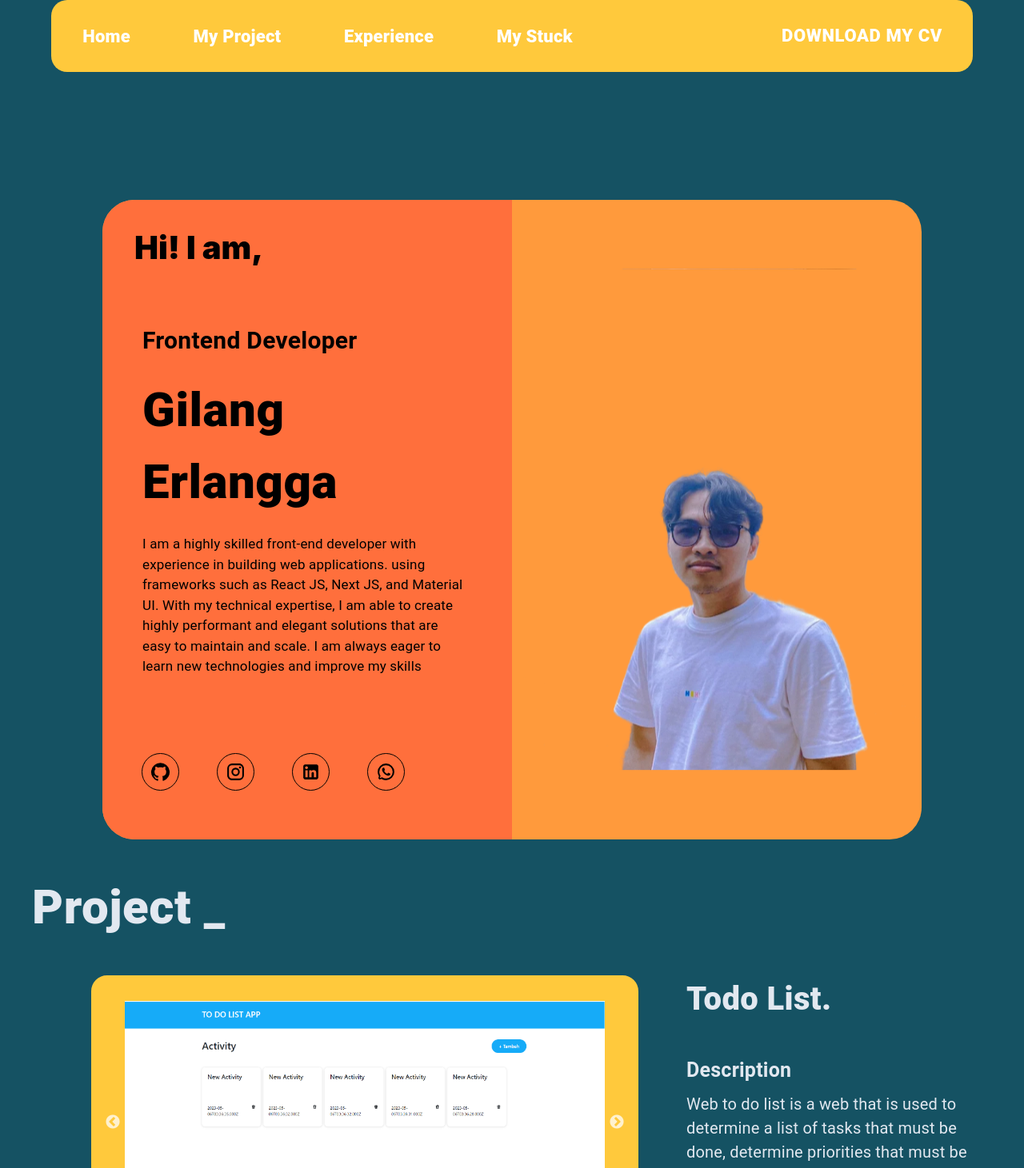
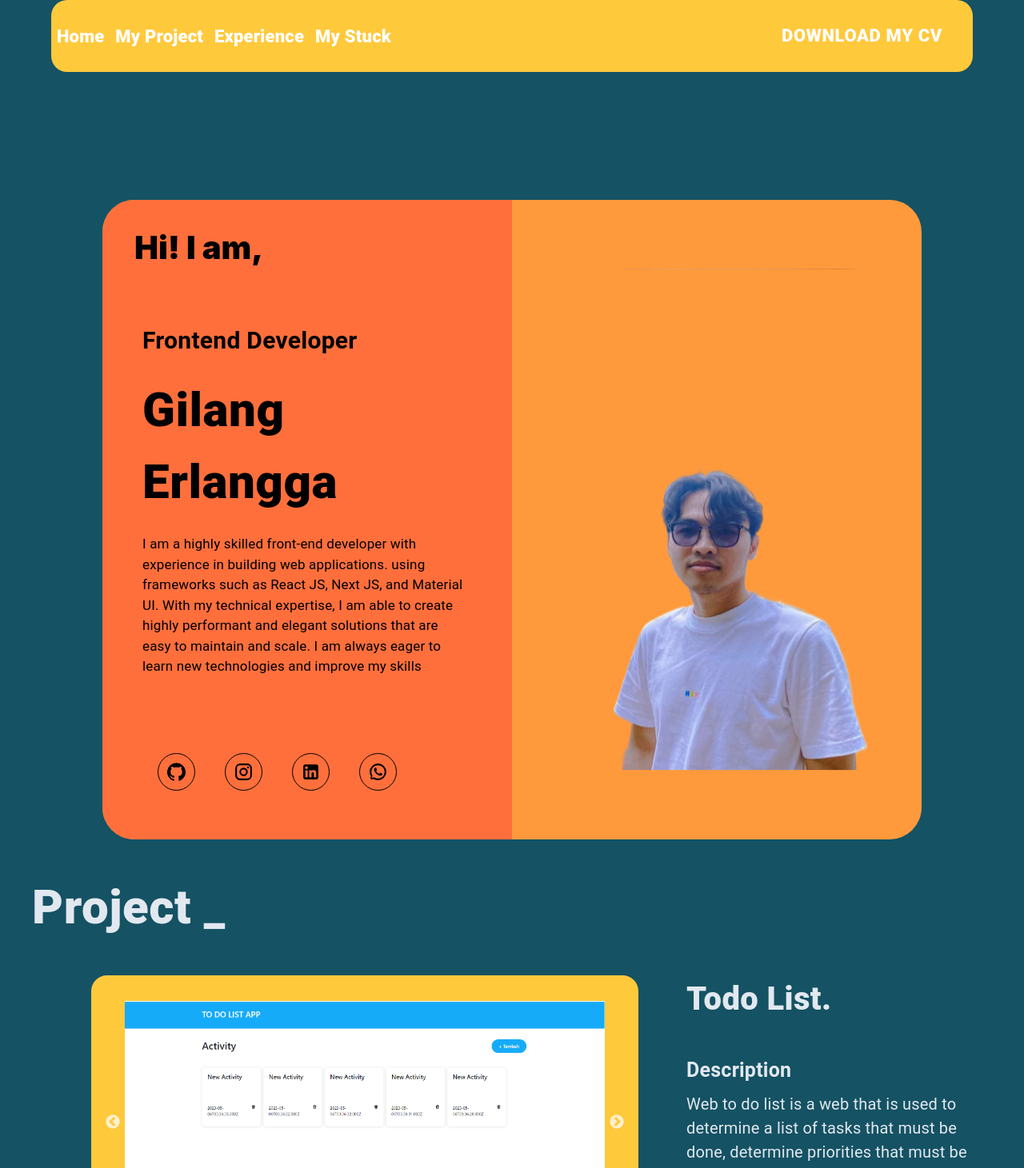
Before and after one commit to gilangerlangga18/Portfolio-frontemd, a React (Create React App) app: page / in a window 1280 px wide. Shown: the top 1461 px of the page at 80% size. Built offline with nearby package versions, Linux system fonts and the light colour scheme.

Commit message:
fix posisitin download cv

```diff
--- a/src/Component/MainBanner/index.jsx
+++ b/src/Component/MainBanner/index.jsx
@@ -95,9 +95,9 @@ function MainBanner() {
           </Box>
           <Box
             sx={{
-              paddingLeft: { xs: "none", md: "40px" },
+              paddingLeft: { xs: "none", md: "60px" },
               display: "flex",
-              gap: { xs: "10px", md: "30px" },
+              gap: { xs: "10px", md: "20px" },
               margin: { xs: " 20px 0  20px 0" },
             }}
           >
--- a/src/Component/Navbar/index.jsx
+++ b/src/Component/Navbar/index.jsx
@@ -9,18 +9,22 @@ function Navbar() {
   return (
     <Box
       sx={{
-        height: "90px",
+        height: { xs: "40px", md: "90px" },
         // backgroundColor: "#4982B9 ",
 
-        display: { xs: "none", md: "flex" },
+        display: "flex",
+        position: { xs: "fixed", md: "unset" },
         justifyContent: "center",
         color: "#e2e8f0",
+        right: { xs: "0", md: "none" },
+        bottom: { xs: "0", md: "none" },
+        zIndex: { xs: "10", md: "none" },
       }}
     >
       <Box
         sx={{
           display: "flex",
-          width: "90%",
+          width: { xs: "180px", md: "90%" },
           justifyContent: "space-between",
           alignItems: "center",
           backgroundColor: "#FFC93C",
@@ -29,7 +33,7 @@ function Navbar() {
       >
         <Box
           sx={{
-            display: "flex",
+            display: { xs: "none", md: "flex" },
             justifyContent: "space-around",
             width: "60%",
             color: "white",
@@ -78,16 +82,25 @@ function Navbar() {
             My Stuck
           </Typography>
         </Box>
-        <Box>
+        <Box
+          sx={{
+            // backgroundColor: "red",
+            width: "100%",
+            display: "flex",
+            justifyContent: { xs: "center", md: "end" },
+            alignItems: { xs: "center", md: "center" },
+          }}
+        >
+          {" "}
           <Button
             LinkComponent="a"
             href="/cv-Front-End-achmad-gilang-erlangga.pdf"
             dowload="cv-Front-End-achmad-gilang-erlangga.pdf"
             sx={{
-              fontWeight: "800",
-              fontSize: "22px",
+              fontWeight: { xs: "600", md: "800" },
+              fontSize: { xs: "12px", md: "22px" },
               color: "white",
-              marginRight: "30px",
+              marginRight: { xs: "0", md: "30px" },
               cursor: "pointer",
             }}
             // onClick={() => navigate("/stack")}
```
